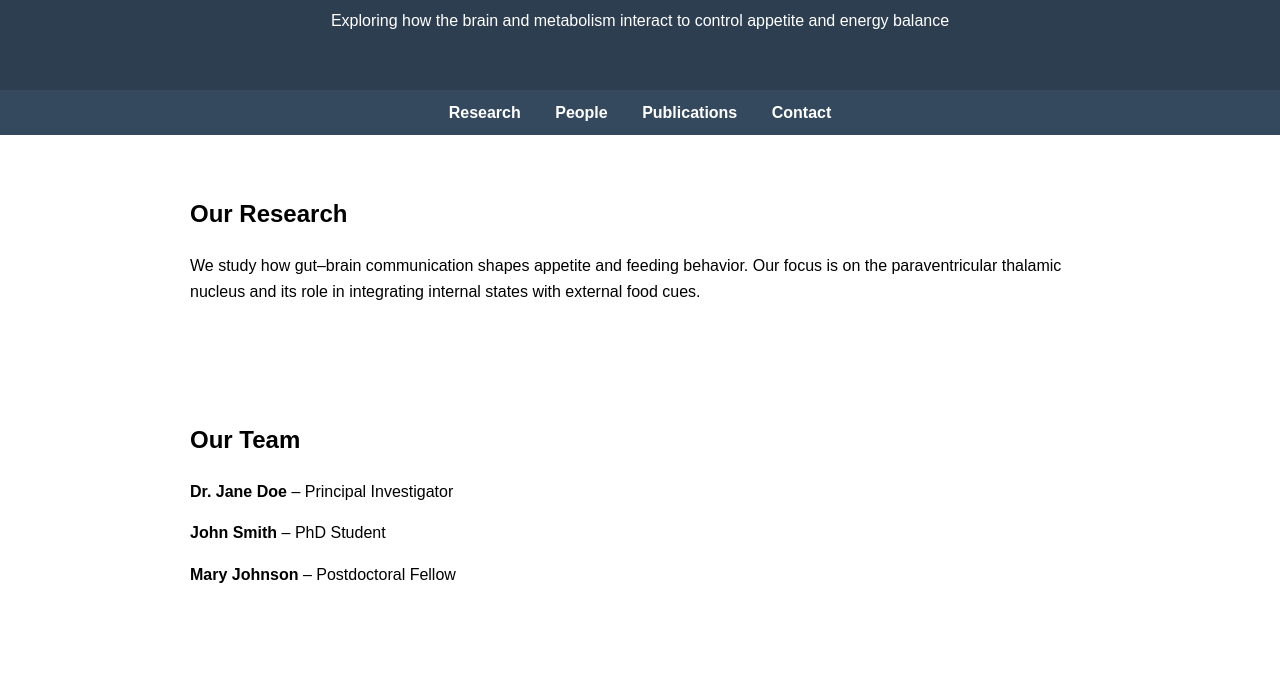
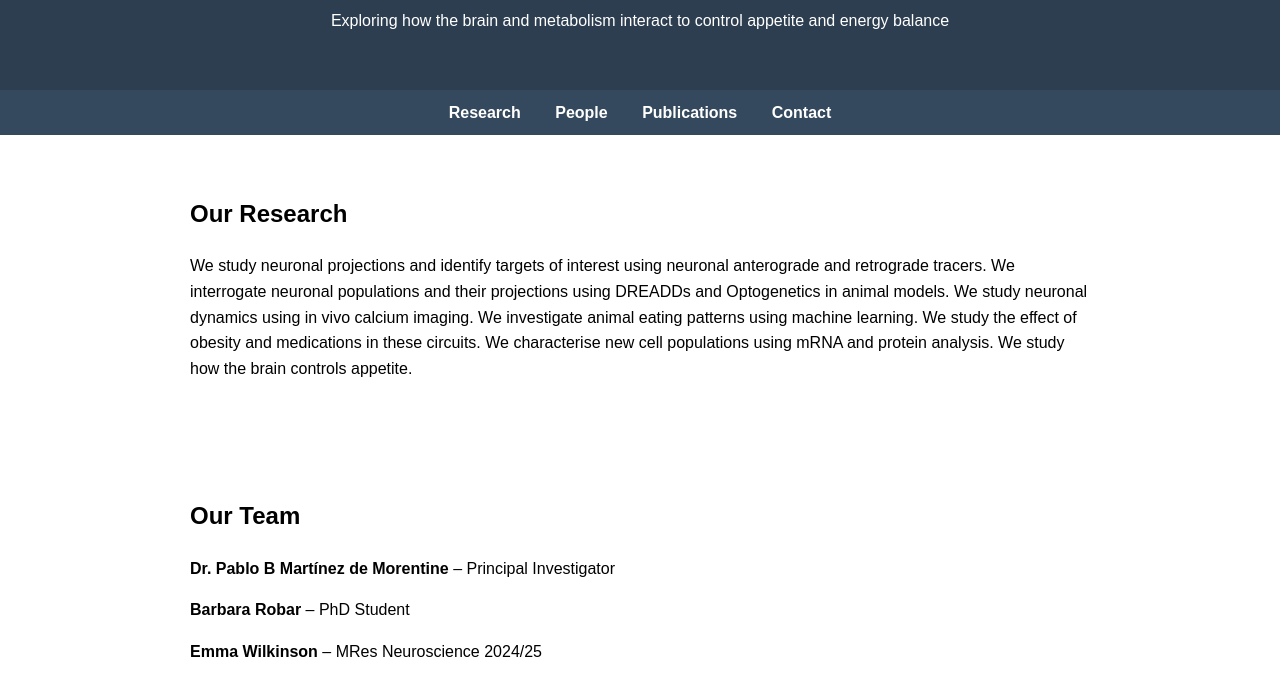
Before and after one commit to deMorentin/neurometabolism-Lab, a plain HTML site: page index.html in a window 1280 px wide. Shown: the part 126-800 px from the top of the page. Drawn offline with Linux system fonts and the light colour scheme.

Commit message:
Update index.html

```diff
--- a/index.html
+++ b/index.html
@@ -21,14 +21,14 @@
 
   <section id="research">
     <h2>Our Research</h2>
-    <p>We study how gut–brain communication shapes appetite and feeding behavior. Our focus is on the paraventricular thalamic nucleus and its role in integrating internal states with external food cues.</p>
+    <p>We study neuronal projections and identify targets of interest using neuronal anterograde and retrograde tracers. We interrogate neuronal populations and their projections using DREADDs and Optogenetics in animal models. We study neuronal dynamics using in vivo calcium imaging. We investigate animal eating patterns using machine learning. We study the effect of obesity and medications in these circuits. We characterise new cell populations using mRNA and protein analysis. We study how the brain controls appetite.</p>
   </section>
 
   <section id="people">
     <h2>Our Team</h2>
-    <p><b>Dr. Jane Doe</b> – Principal Investigator</p>
-    <p><b>John Smith</b> – PhD Student</p>
-    <p><b>Mary Johnson</b> – Postdoctoral Fellow</p>
+    <p><b>Dr. Pablo B Martínez de Morentine</b> – Principal Investigator</p>
+    <p><b>Barbara Robar</b> – PhD Student</p>
+    <p><b>Emma Wilkinson</b> – MRes Neuroscience 2024/25</p>
   </section>
 
   <section id="publications">
```
